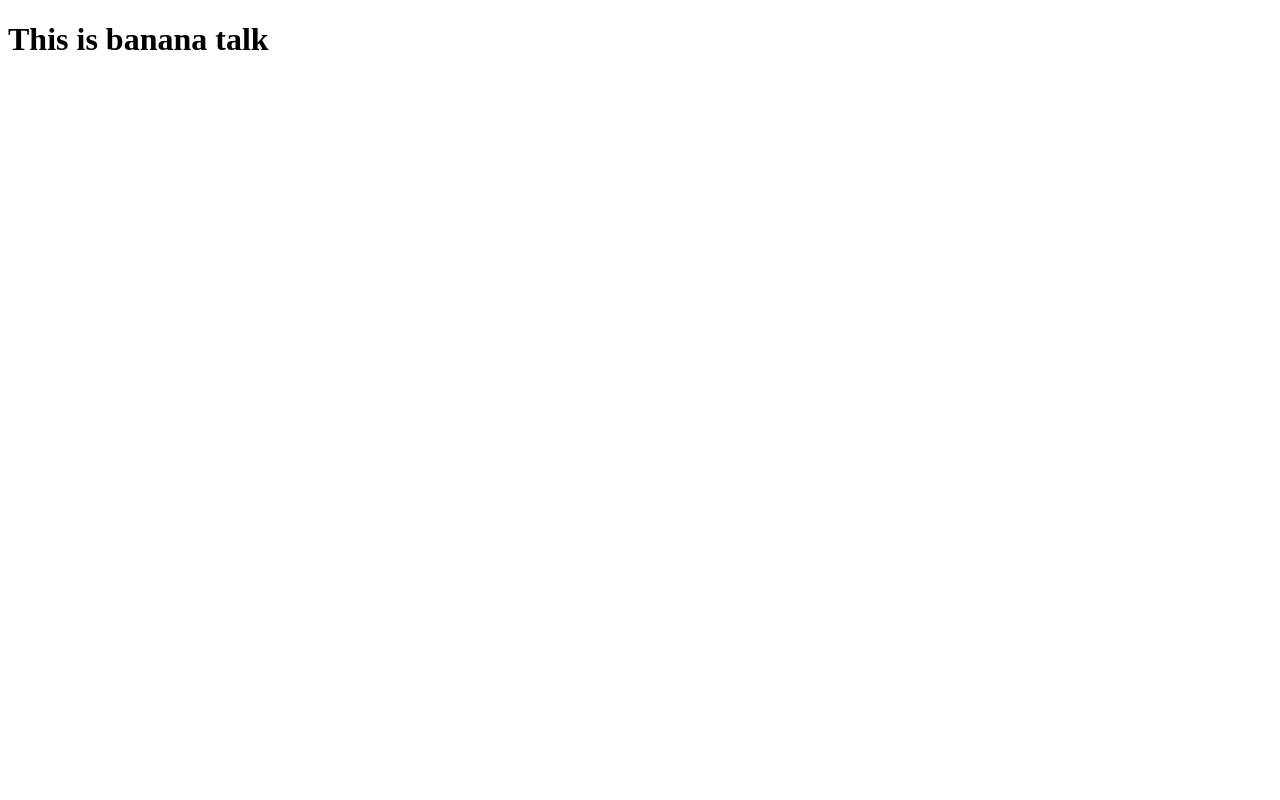
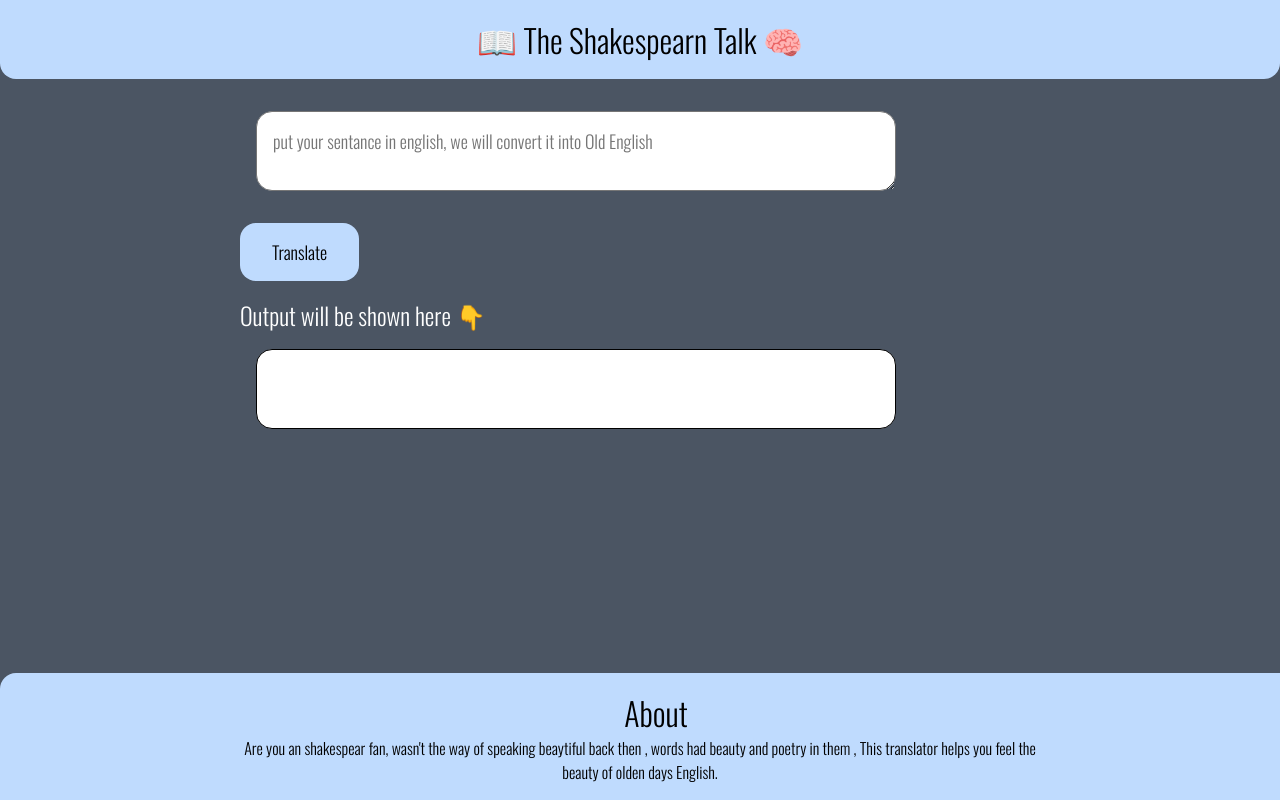
Before and after one commit to SaiParkav/Old-English-Translator, a plain HTML site: page index.html in a window 1280 px wide. Drawn offline with nearby package versions, Linux system fonts and the light colour scheme; a web font is replaced by a local one.

Commit message:
update: updated everything

```diff
--- /dev/null
+++ b/app.js
@@ -0,0 +1,26 @@
+var btntranslate = document.querySelector("#btn-translate");
+var txtinput = document.querySelector("#txt-input");
+var outputdiv = document.querySelector("#output");
+
+var serverurl = "https://api.funtranslations.com/translate/shakespeare.json"
+
+function gettranslationurl(text) {
+    return serverurl + "?" + "text=" + text
+}
+
+function errorhandler(error) {
+    console.log("error occured", error)
+    alert("something Wrong with the server! try again after sometime")
+}
+
+function clickhandler() {
+    var inputtext = txtinput.value
+    fetch(gettranslationurl(inputtext))
+        .then(Response => Response.json())
+        .then(json => {
+            outputdiv.innerText = json.contents.translated
+        })
+        .catch(errorhandler)
+};
+
+btntranslate.addEventListener("click", clickhandler)
--- a/index.html
+++ b/index.html
@@ -1,16 +1,68 @@
 <!DOCTYPE html>
 <html lang="en">
+
 <head>
     <meta charset="UTF-8">
     <meta http-equiv="X-UA-Compatible" content="IE=edge">
     <meta name="viewport" content="width=device-width, initial-scale=1.0">
     <title>banana talk</title>
 
+    <link rel="stylesheet" href="/style.css">
+
+    <style>
+        textarea {
+
+            width: 80%;
+            display: block;
+            margin: 1rem;
+            padding: 1rem;
+            height: 10vh;
+
+        }
+
+        #output {
+            border: 1px solid black;
+            width: 80%;
+            display: block;
+            margin: 1rem;
+            padding: 1rem;
+            height: 10vh;
+
+        }
+
+
+    </style>
+
 </head>
+
 <body>
 
-    <h1>
-        This is banana talk
-    </h1>
+    <nav>
+    <div class = "header" style="text-align: center; font-size: xx-large;"  >
+        📖 The Shakespearn Talk 🧠
+    </div>
+</nav>
+
+<main>
+    <textarea id="txt-input" placeholder="put your sentance in english, we will convert it into Old English"></textarea>
+
+    <button id="btn-translate">Translate</button>
+
+
+
+    <div style="font-size: x-large; color: white;">Output will be shown here 👇 </div>
+
+    <div id="output"></div>
+
+</main>
+
+<footer>
+    <div style="font-size: 2rem;">About</div>
+    <p>Are you an shakespear fan, wasn't the way of speaking beaytiful back then , words had beauty
+        and poetry in them , This translator helps you feel the beauty of olden days English.</p>
+</footer>
+
+    <script src="app.js" type="text/javascript"></script>
 </body>
+
 </html>
--- /dev/null
+++ b/style.css
@@ -0,0 +1,81 @@
+
+@import url('https://fonts.googleapis.com/css2?family=Akaya+Kanadaka&family=Big+Shoulders+Stencil+Display:wght@300&family=Oswald:wght@300&display=swap');
+
+:root {
+    --primary-color: #FBBF24;
+    --dark-grey: #4B5563;
+    --sky-blue: #BFDBFE;
+}
+
+body {
+    margin: 0;
+    font-family: 'Akaya Kanadaka', cursive;
+    font-family: 'Big Shoulders Stencil Display', cursive;
+    font-family: 'Oswald', sans-serif;
+    margin: 0px;
+    background-color: #4B5563;
+}
+
+textarea {
+    box-sizing: border-box;
+    width: 100%;
+    height: 20vh;
+    display: block;
+    font-size: large;
+    font-family: inherit;
+    border-radius: 1rem;
+    margin-top: 1rem;
+
+}
+
+main {
+    margin: auto;
+    padding: 1rem;
+    max-width: 800px;
+}
+
+button{
+    background-color: var(--sky-blue);
+    border: none;
+    margin-top: 1rem;
+    padding: 1rem 2rem;
+    font-family: inherit;
+    font-size: large;
+    border-radius: 1rem;
+    margin-bottom: 1rem;
+
+}
+#output {
+    box-sizing: border-box;
+    border: 1px solid black;
+    height: 20vh;
+    width: 100%;
+    border-radius: 1rem;
+    margin-top: 1rem;
+    background-color: white;
+}
+
+nav {
+    background-color: var(--sky-blue);
+    text-align: center;
+    padding: 1rem;
+    border-bottom-left-radius: 1rem;
+    border-bottom-right-radius: 1rem;
+}
+
+footer {
+    position: fixed;
+    bottom: 0;
+    text-align: center;
+    background-color: var(--sky-blue);
+    width: 100%;
+    padding: 1rem;
+    border-top-left-radius: 1rem;
+    border-top-right-radius: 2rem;
+}
+
+footer p {
+    max-width: 800px;
+    margin: auto;
+    padding-right: 2rem;
+}
```
